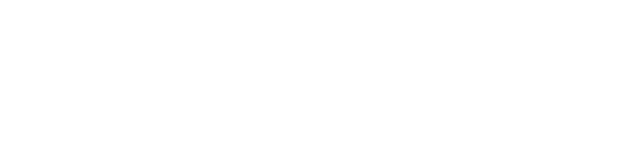
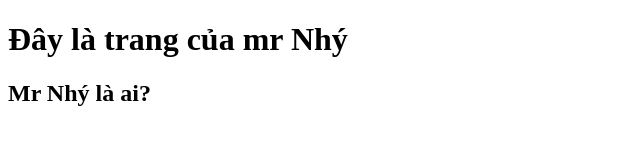
Before and after one commit to mrnhysne/duan3, a plain HTML site: page index.html in a window 1280 px wide. Shown: the whole page, without its empty margins (0-640 px from the left). Drawn offline with Linux system fonts and the light colour scheme.

Commit message:
sửa đổi lần 2

```diff
--- a/index.html
+++ b/index.html
@@ -6,6 +6,7 @@
     <title>Dự án 3</title>
 </head>
 <body>
-
+    <h1>Đây là trang của mr Nhý</h1>
+    <h2>Mr Nhý là ai?</h2>
 </body>
 </html>
```
